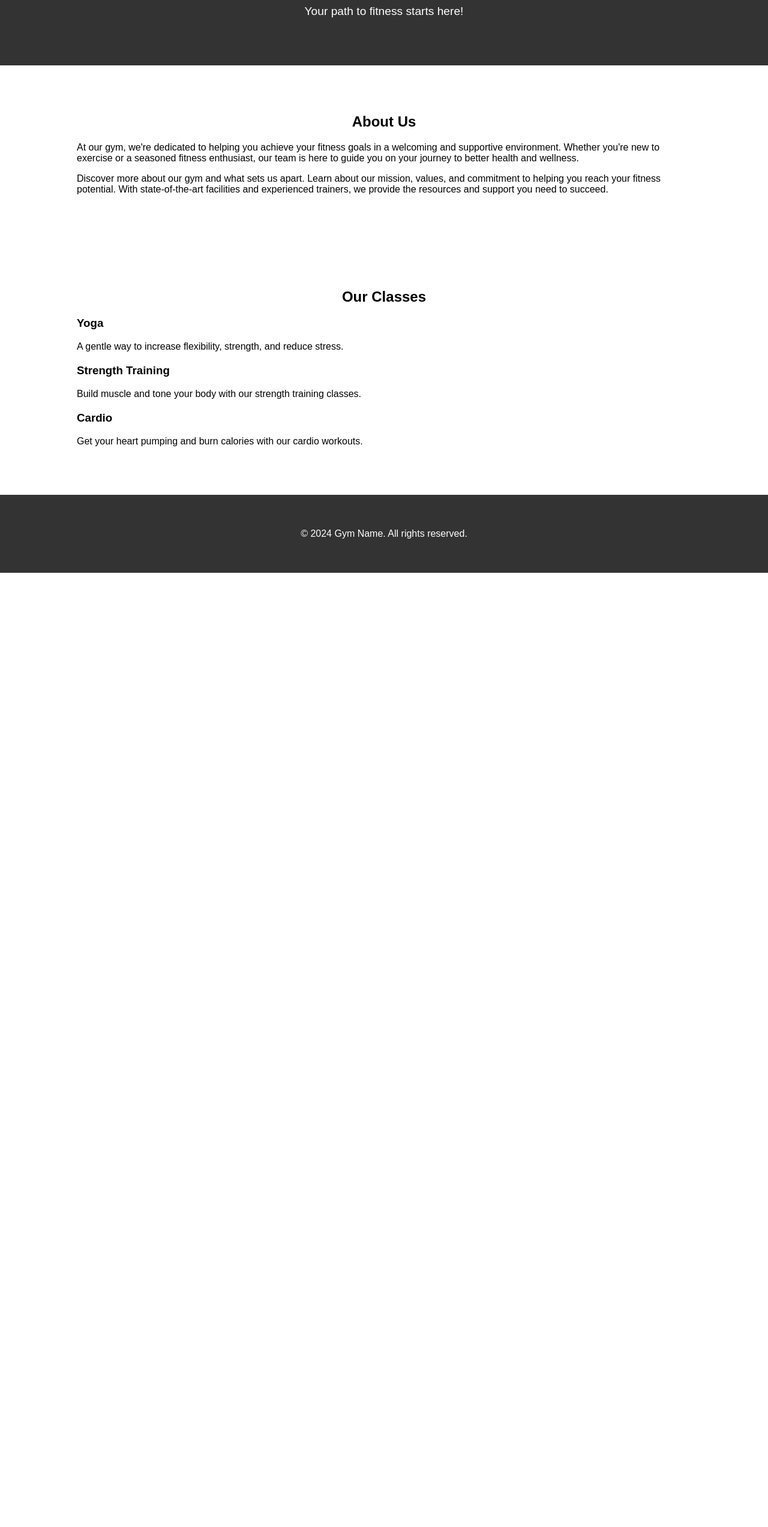
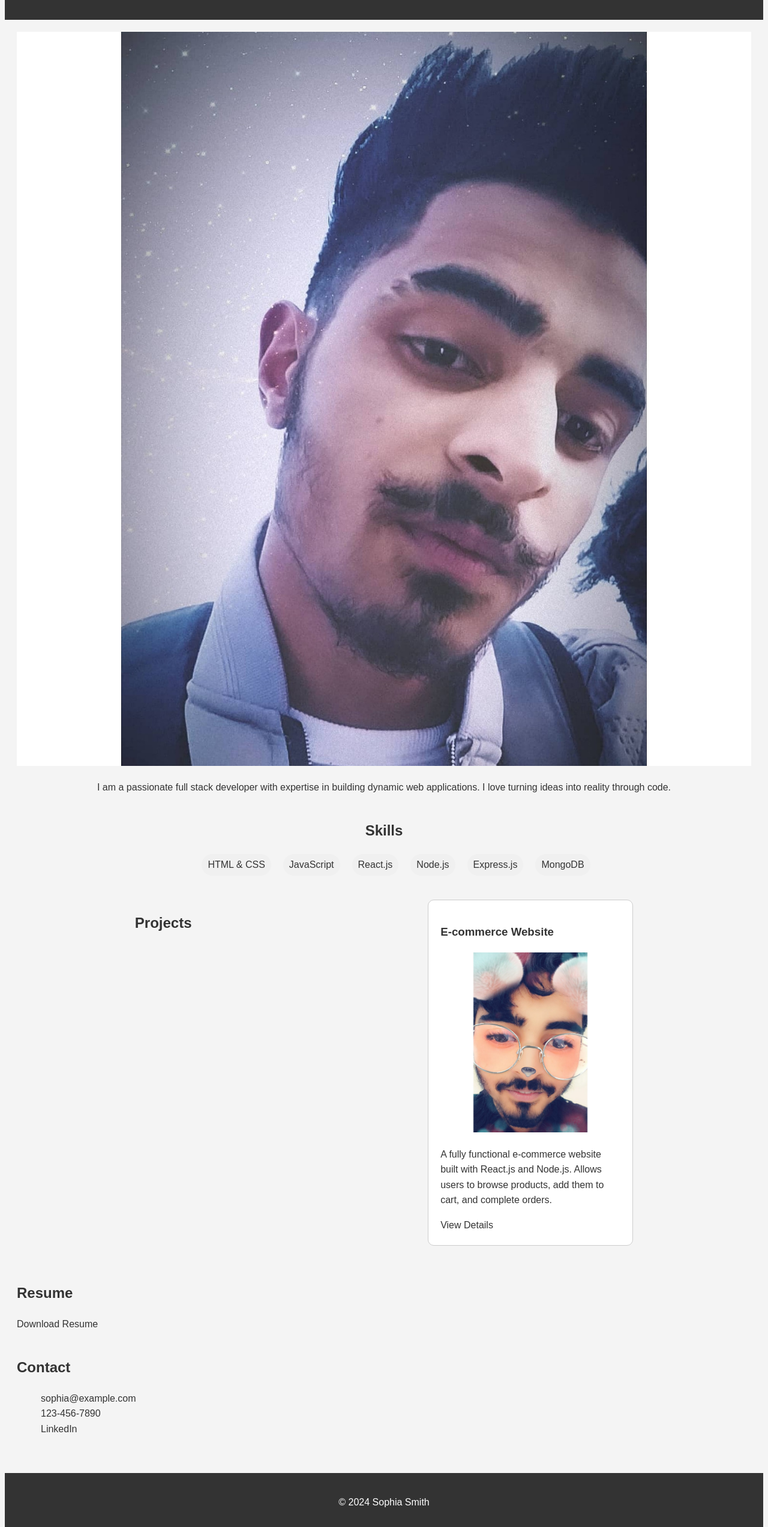
Before and after one commit to Suhaibakrambhat/codsoft, a plain HTML site: page index.html in a window 1280 px wide. Shown: the part 151-2697 px from the top of the page at 60% size. Before the commit the page ends 1106 px from the top, so only its background shows below. Drawn offline with Linux system fonts and the light colour scheme.

Commit message:
TASK TWO

```diff
--- a/index.html
+++ b/index.html
@@ -3,47 +3,65 @@
 <head>
   <meta charset="UTF-8">
   <meta name="viewport" content="width=device-width, initial-scale=1.0">
-    <title>Gym Landing Page</title>
+  <title>Sophia Smith - Portfolio</title>
   <link rel="stylesheet" href="style.css">
 </head>
 <body>
   <header>
-        <div class="container">
-            <h1>Welcome to Our Gym</h1>
-            <p>Your path to fitness starts here!</p>
-        </div>
+    <h1>Sophia Smith</h1>
+    <p>Full Stack Developer</p>
   </header>
 
+  <main>
     <section id="about">
-        <div class="container">
-            <h2>About Us</h2>
-            <p>At our gym, we're dedicated to helping you achieve your fitness goals in a welcoming and supportive environment. Whether you're new to exercise or a seasoned fitness enthusiast, our team is here to guide you on your journey to better health and wellness.</p>
-            <p>Discover more about our gym and what sets us apart. Learn about our mission, values, and commitment to helping you reach your fitness potential. With state-of-the-art facilities and experienced trainers, we provide the resources and support you need to succeed.</p>
-        </div>
+      <img src="./IMG_20200731_190056_218.jpg" alt="Sophia Smith">
+      <p>
+        I am a passionate full stack developer with expertise in building dynamic web applications. I love turning ideas into reality through code.
+      </p>
     </section>
 
-    <section id="classes">
-        <div class="container">
-            <h2>Our Classes</h2>
-            <div class="class">
-                <h3>Yoga</h3>
-                <p>A gentle way to increase flexibility, strength, and reduce stress.</p>
-            </div>
-            <div class="class">
-                <h3>Strength Training</h3>
-                <p>Build muscle and tone your body with our strength training classes.</p>
-            </div>
-            <div class="class">
-                <h3>Cardio</h3>
-                <p>Get your heart pumping and burn calories with our cardio workouts.</p>
-            </div>
-        </div>
+    <section id="skills">
+      <h2>Skills</h2>
+      <ul>
+        <li>HTML & CSS</li>
+        <li>JavaScript</li>
+        <li>React.js</li>
+        <li>Node.js</li>
+        <li>Express.js</li>
+        <li>MongoDB</li>
+      </ul>
     </section>
 
+    <section id="projects">
+      <h2>Projects</h2>
+      <div class="project">
+        <h3>E-commerce Website</h3>
+        <img src="./IMG_20210204_213041_334.jpg" alt="Project 1 Screenshot">
+        <p>
+          A fully functional e-commerce website built with React.js and Node.js. Allows users to browse products, add them to cart, and complete orders.
+        </p>
+        <a href="#">View Details</a>
+      </div>
+      <!-- More project entries can be added here -->
+    </section>
+
+    <section id="resume">
+      <h2>Resume</h2>
+      <a href="sophia-smith-resume.pdf" download>Download Resume</a>
+    </section>
+
+    <section id="contact">
+      <h2>Contact</h2>
+      <ul>
+        <li><a href="mailto:sophia@example.com">sophia@example.com</a></li>
+        <li><a href="tel:+1234567890">123-456-7890</a></li>
+        <li><a href="https://www.linkedin.com/in/sophia-smith">LinkedIn</a></li>
+      </ul>
+    </section>
+  </main>
+
   <footer>
-        <div class="container">
-            <p>&copy; 2024 Gym Name. All rights reserved.</p>
-        </div>
+    <p>&copy; 2024 Sophia Smith</p>
   </footer>
 </body>
 </html>
--- a/style.css
+++ b/style.css
@@ -1,45 +1,143 @@
+/* Global styles */
 body {
   font-family: Arial, sans-serif;
-  margin: 0;
-  padding: 0;
-}
-
-.container {
-  width: 80%;
-  margin: 0 auto;
-  padding: 20px;
+  line-height: 1.6;
+  background-color: #f4f4f4;
+  color: #333;
 }
 
 header {
   background-color: #333;
   color: #fff;
-  padding: 40px 0;
+  padding: 20px;
   text-align: center;
 }
 
 header h1 {
-  font-size: 2.5em;
+  font-size: 2em;
 }
 
-header p {
-  font-size: 1.2em;
+main {
+  padding: 20px;
 }
 
 section {
-  padding: 40px 0;
+  margin-bottom: 40px;
 }
 
-section h2 {
-  text-align: center;
+img {
+  max-width: 100%;
+  height: auto;
 }
 
-.class {
-  margin-bottom: 20px;
+ul {
+  list-style: none;
+}
+
+a {
+  color: #333;
+  text-decoration: none;
+}
+
+a:hover {
+  text-decoration: underline;
 }
 
 footer {
   background-color: #333;
   color: #fff;
+  padding: 20px;
   text-align: center;
-  padding: 20px 0;
 }
+
+/* Specific styles for sections */
+#about {
+  text-align: center;
+}
+
+#skills ul {
+  display: flex;
+  justify-content: space-around;
+}
+
+.project {
+  border: 1px solid #ccc;
+  padding: 20px;
+  background-color: #fff;
+}
+
+.project img {
+  max-width: 100%;
+}
+
+/* Media queries for responsiveness */
+@media screen and (max-width: 768px) {
+  #skills ul {
+    flex-direction: column;
+  }
+}
+/* Specific styles for sections */
+#about {
+  text-align: center;
+}
+
+#skills {
+  text-align: center;
+}
+
+#skills ul {
+  display: flex;
+  justify-content: center;
+  flex-wrap: wrap;
+}
+
+#skills li {
+  margin: 0 10px;
+  padding: 5px 10px;
+  background-color: #f0f0f0;
+  border-radius: 20px;
+}
+
+#projects {
+  display: flex;
+  flex-wrap: wrap;
+  justify-content: space-around;
+}
+
+.project {
+  width: 300px;
+  margin-bottom: 20px;
+  padding: 20px;
+  border: 1px solid #ccc;
+  border-radius: 10px;
+}
+
+.project img {
+  width: 100%;
+  border-radius: 5px;
+}
+
+.resume {
+  text-align: center;
+}
+
+.contact ul {
+  text-align: center;
+}
+
+.contact li {
+  margin-bottom: 10px;
+}
+
+.contact a {
+  display: inline-block;
+  padding: 5px 10px;
+  background-color: #333;
+  color: #fff;
+  border-radius: 5px;
+  text-decoration: none;
+}
+
+.contact a:hover {
+  background-color: #555;
+}
```
Also changed, not shown: IMG_20200731_190056_218.jpg (added), IMG_20210204_213041_334.jpg (added). Lines whose indentation alone changed are shown as unchanged.
